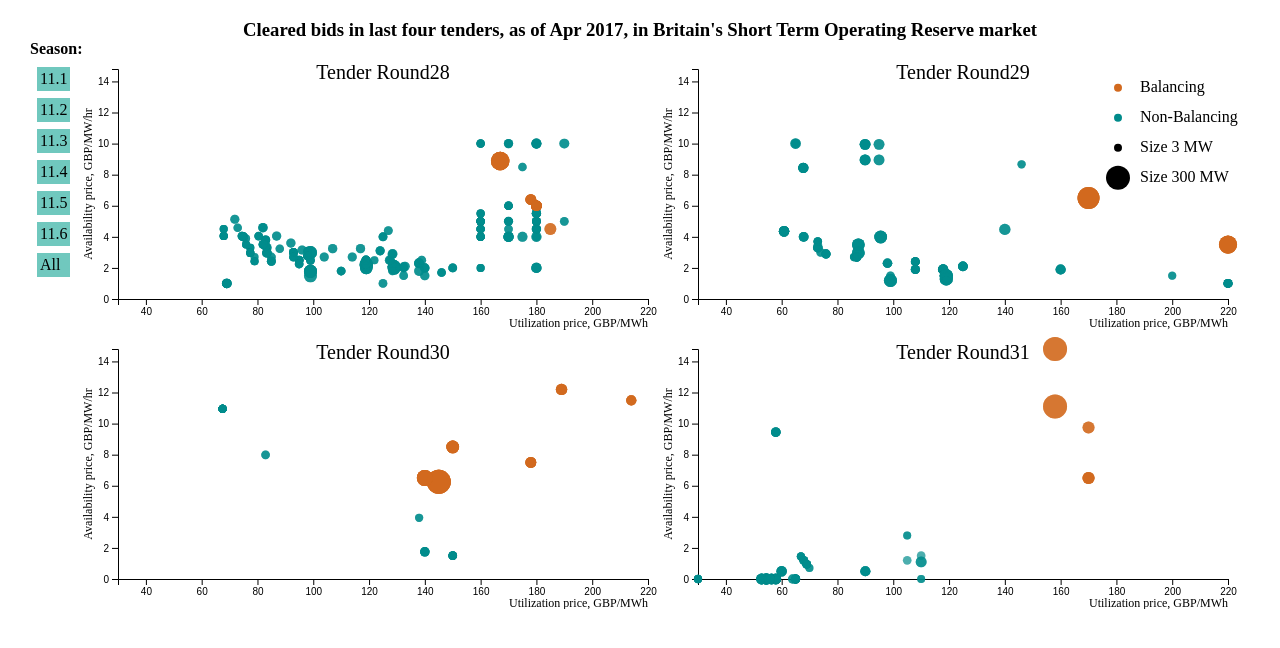
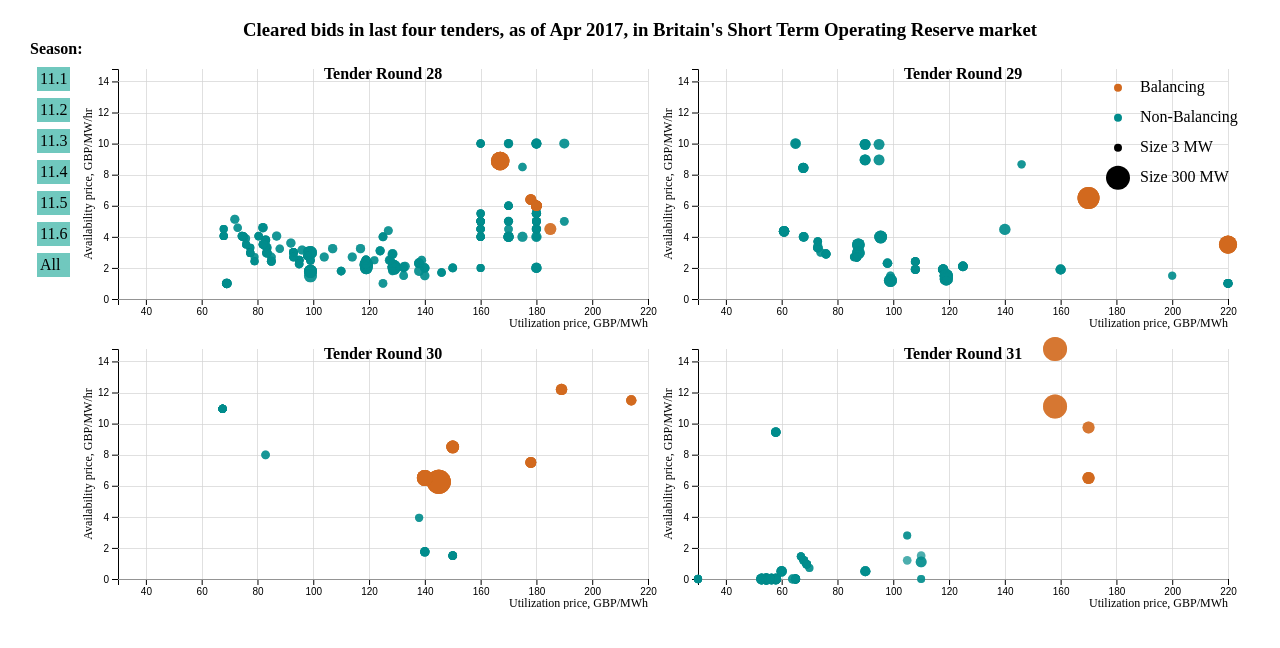
Before and after one commit to georgenizharadze/Data-visualization-with-D3, a plain HTML site: page index_final.html in a window 1280 px wide. Drawn offline with Linux system fonts and the light colour scheme.

Commit message:
feat: Add grid lines

```diff
--- a/index_final.html
+++ b/index_final.html
@@ -30,6 +30,16 @@
         	margin: 7px;
         }
 
+        .grid line {
+  			stroke: lightgrey;
+  			stroke-opacity: 0.7;
+  			shape-rendering: crispEdges;
+		}
+
+		.grid path {
+  			stroke-width: 0;
+		}
+
 
     </style>
 
@@ -42,7 +52,7 @@
 
 	  	"use strict";
 	  	var data = data.filter(function(d){ return d.Accepted==="TRUE"; });
-debugger;
+
 	  	d3.select("body").append("h3").text("Cleared bids in last four tenders, as of Apr 2017, in Britain's Short Term Operating Reserve market");
 
 	  	var margins = {top:10, left:110, right:30, bottom:30, between:50};
@@ -59,10 +69,11 @@ debugger;
 	  						.attr("transform", "translate(" + (margins.left + width + margins.between) + "," + (margins.top + height + margins.between) + ")");
 	  	//Set titles
 	  	function set_plot_title(space, round){ return space.append("text")
-	  														.text("Tender Round" + round)
+	  														.text("Tender Round " + round)
 	  														.attr("transform", "translate(" + width/2 + "," + 10 + ")")
         													.attr("text-anchor", "middle")
-        													.attr("font-size", "20"); }
+        													.attr("font-size", "16")
+        													.attr("font-weight", "bold"); }
 
         set_plot_title(innerSpace11, 28);
 		set_plot_title(innerSpace12, 29);
@@ -131,21 +142,37 @@ debugger;
         		.attr("x", 22)
         		.text(function(d){ return d; });
 
+        //Set axes and grid lines
+        var numberOfTicks = 9
 
 	  	var xAxis = d3.axisBottom(xAxisScale);
+	  	var xAxisGrid = d3.axisBottom(xAxisScale).ticks(numberOfTicks)
+    				.tickSize(-height, 0)
+					.tickFormat("");
 	  	var yAxis = d3.axisLeft(yAxisScale);
+	  	var yAxisGrid = d3.axisLeft(yAxisScale).ticks(numberOfTicks)
+    				.tickSize(-width, 0)
+					.tickFormat("");
 
 	  	var axisXGroup11 = innerSpace11.append("g").call(xAxis).attr("transform", "translate(0," + height + ")" );
+	  	var axisXGridLines11 = innerSpace11.append("g").call(xAxisGrid).attr("class", "grid").attr("transform", "translate(0," + height + ")" );
 	  	var axisYGroup11 = innerSpace11.append("g").call(yAxis);
+	  	var axisYGridLines11 = innerSpace11.append("g").call(yAxisGrid).attr("class", "grid");
 
 	  	var axisXGroup12 = innerSpace12.append("g").call(xAxis).attr("transform", "translate(0," + height + ")" );
+	  	var axisXGridLines12 = innerSpace12.append("g").call(xAxisGrid).attr("class", "grid").attr("transform", "translate(0," + height + ")" );
 	  	var axisYGroup12 = innerSpace12.append("g").call(yAxis);
+	  	var axisYGridLines12 = innerSpace12.append("g").call(yAxisGrid).attr("class", "grid");
 
 	  	var axisXGroup21 = innerSpace21.append("g").call(xAxis).attr("transform", "translate(0," + height + ")" );
+	  	var axisXGridLines21 = innerSpace21.append("g").call(xAxisGrid).attr("class", "grid").attr("transform", "translate(0," + height + ")" );
 	  	var axisYGroup21 = innerSpace21.append("g").call(yAxis);
+	  	var axisYGridLines21 = innerSpace21.append("g").call(yAxisGrid).attr("class", "grid");
 
 	  	var axisXGroup22 = innerSpace22.append("g").call(xAxis).attr("transform", "translate(0," + height + ")" );
+	  	var axisXGridLines22 = innerSpace22.append("g").call(xAxisGrid).attr("class", "grid").attr("transform", "translate(0," + height + ")" );
 	  	var axisYGroup22 = innerSpace22.append("g").call(yAxis);
+	  	var axisYGridLines22 = innerSpace22.append("g").call(yAxisGrid).attr("class", "grid");
 
 	  	var data11 = data.filter(function(d){ return d.TR === "TR28"; });
 		var data12 = data.filter(function(d){ return d.TR === "TR29"; });
```
